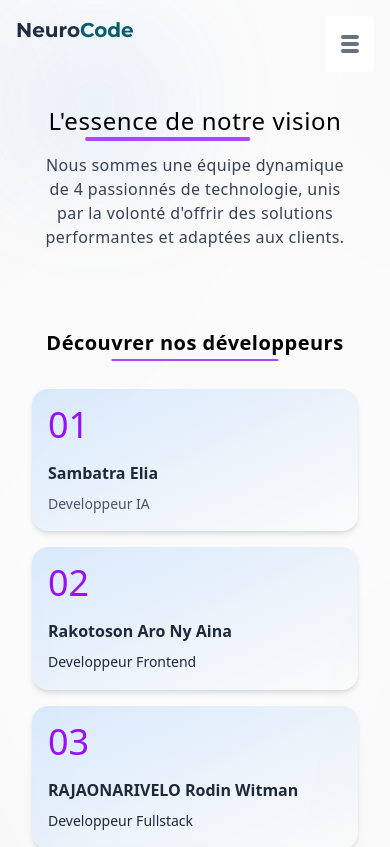
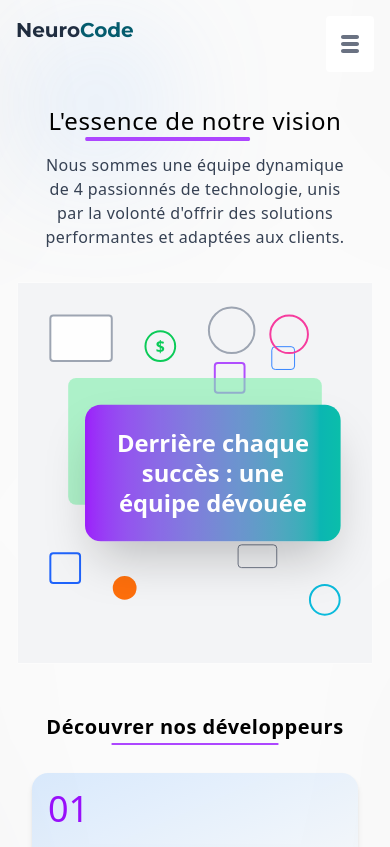
Before and after one commit to Hasina001/NeuroCode, a React (Vite) app in the folder web/: page /a_propos in a window 390 px wide. Shown: the top 847 px of the page. Built offline with nearby package versions, Linux system fonts and the light colour scheme.

Commit message:
About us responsive sans bannière

```diff
--- a/web/package.json
+++ b/web/package.json
@@ -17,7 +17,7 @@
     "react-dom": "^19.1.1",
     "react-icon": "^1.0.0",
     "react-icons": "^5.5.0",
-    "react-router-dom": "^7.8.0",
+    "react-router-dom": "^7.8.1",
     "tailwindcss": "^4.1.11"
   },
   "devDependencies": {
--- a/web/src/pages/miniPages/Apropos.jsx
+++ b/web/src/pages/miniPages/Apropos.jsx
@@ -1,5 +1,6 @@
 import { motion } from "framer-motion";
 import { HiArrowLongRight } from "react-icons/hi2";
+import { Link } from "react-router-dom"
 
 const Apropos = () => {
   return (
@@ -32,7 +33,51 @@ const Apropos = () => {
         </motion.div>
 
         {/* Bannière d'image empilé l'une sur l'autre */}
+        <motion.div
+        initial={{ scale: 0.8, opacity:0 }}
+        whileInView={{ scale: 1, opacity: 1 }}
+        transition={{ duration: 0.8, delay: 0.5 }}
+        className="relative w-full max-w-4xl mx-auto h-96 bg-white overflow-hidden">
+          {/* Background business illustration */}
+          <div className="absolute inset-0">
+            {/* Cette div contiendrait l'illustration de fond de l'image 2 */}
+            <div className="w-full h-full bg-gray-100 relative">
+              {/* Simulation des éléments d'illustration business */}
+              <div className="absolute top-8 left-8 w-16 h-12 border-2 border-gray-400 rounded bg-white"></div>
+              <div className="absolute top-12 left-32 w-8 h-8 rounded-full border-2 border-green-500 flex items-center justify-center">
+                <span className="text-green-500 font-bold">$</span>
+              </div>
+              <div className="absolute top-6 left-48 w-12 h-12 rounded-full border-2 border-gray-400"></div>
+              <div className="absolute top-16 left-64 w-6 h-6 border border-blue-500 rounded"></div>
+              <div className="absolute top-20 right-32 w-8 h-8 rounded border-2 border-purple-500"></div>
+              <div className="absolute top-8 right-16 w-10 h-10 rounded-full border-2 border-pink-500"></div>
 
+              {/* World map representation */}
+              <div className="absolute top-1/4 left-1/2 transform -translate-x-1/2">
+                <div className="w-64 h-32 relative">
+                  <div className="w-full h-full bg-green-300 rounded-lg opacity-60"></div>
+                </div>
+              </div>
+
+              {/* Additional business icons scattered */}
+              <div className="absolute bottom-20 left-8 w-8 h-8 border-2 border-blue-600 rounded"></div>
+              <div className="absolute bottom-16 left-24 w-6 h-6 bg-orange-500 rounded-full"></div>
+              <div className="absolute bottom-24 right-24 w-10 h-6 border border-gray-500 rounded"></div>
+              <div className="absolute bottom-12 right-8 w-8 h-8 border-2 border-cyan-500 rounded-full"></div>
+            </div>
+          </div>
+
+          {/* Main purple banner overlay */}
+          <div className="absolute top-1/2 right-8 transform -translate-y-1/2">
+            <div className="bg-gradient-to-r from-purple-600 to-teal-500 rounded-2xl px-8 py-6 text-white shadow-2xl max-w-sm">
+              <h1 className="text-2xl font-bold leading-tight text-center">
+                Derrière chaque<br />
+                succès : une<br />
+                équipe dévouée
+              </h1>
+            </div>
+          </div>
+        </motion.div>
         {/* Notre equipe en detail */}
         <div className="py-12 sm:py-16 md:py-24 px-4 sm:px-6 md:px-8 lg:px-24 max-w-full">
           <h2 className="text-xl sm:text-2xl md:text-3xl lg:text-4xl xl:text-5xl
@@ -409,23 +454,24 @@ const Apropos = () => {
           </motion.div>
 
           {/* Bouton - positionné différemment selon la taille d'écran */}
-          <motion.div
+           <motion.div
             initial={{ scale: 0.8, opacity: 0 }}
             whileInView={{ scale: 1, opacity: 1 }}
             transition={{ duration: 0.8, delay: 1 }}
-            className="lg:flex-shrink-0 lg:self-end w-full lg:w-auto"
+            className="flex justify-center lg:justify-end w-full lg:w-auto"
           >
-            <button className="w-full sm:w-auto px-4 py-2 sm:px-6 sm:py-3 lg:px-8 lg:py-4
-              text-sm sm:text-base lg:text-lg xl:text-xl
-              text-white font-bold rounded-xl shadow-xl
-              bg-blue-400 hover:bg-blue-900
-              transition-colors duration-300
-              lg:mb-40"
+            <span
+              className="w-full sm:w-auto px-4 py-2 sm:px-6 sm:py-3 lg:px-8 lg:py-4
+                text-sm sm:text-base lg:text-lg xl:text-xl
+                text-white font-bold rounded-xl shadow-xl
+                bg-blue-400 hover:bg-blue-900
+                transition-colors duration-300
+                lg:mb-40 flex justify-center"
             >
-              <a href="/Contact" className="block w-full h-full">
+              <Link to="/Contact" className="block w-full h-full text-center">
                 Contactez Nous
-              </a>
-            </button>
+              </Link>
+            </span>
           </motion.div>
 
         </div>
```
Also changed, not shown: 1 other file (tests, documents, lock files or other folders).
